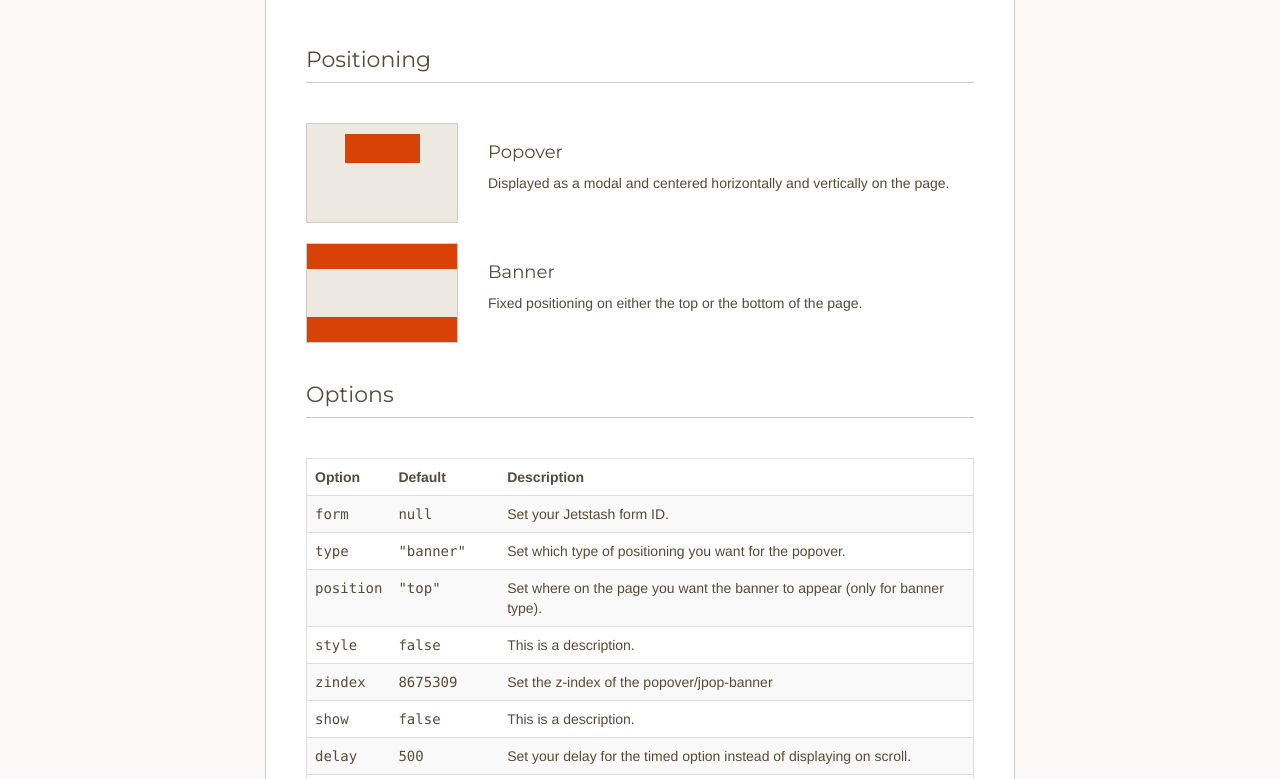
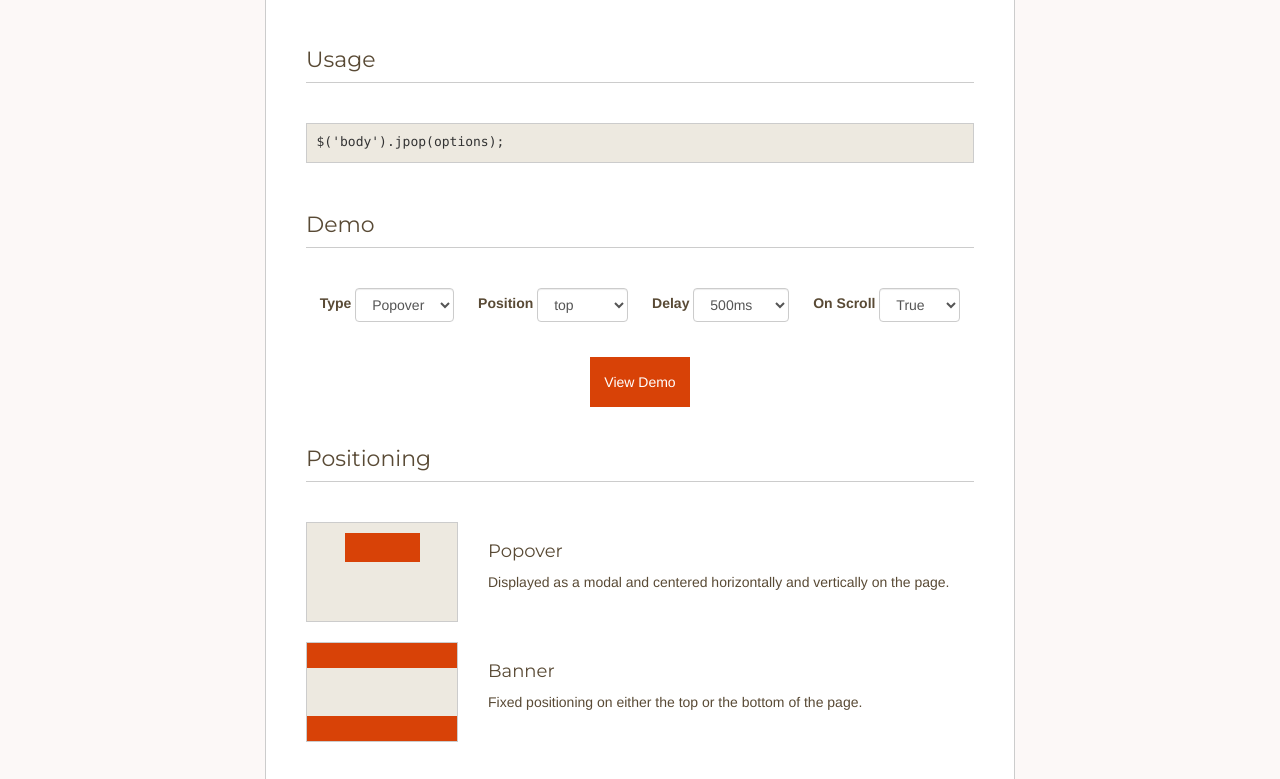
Before and after one commit to jetstash/jpop, a website: page demo/index.html in a window 1280 px wide. Shown: the part 141-920 px from the top of the page. Drawn offline with nearby package versions, Linux system fonts and the light colour scheme; files that its build step writes are made by us from their sources.

Commit message:
Closes #4 -- added working demo

```diff
--- a/demo/css/styles.css
+++ b/demo/css/styles.css
@@ -87,11 +87,47 @@ td.mono {
 .readme {
   background-color: #ffffff;
   border: 1px solid #ccc;
+  margin-bottom: 20px;
   padding: 10px 40px 40px 40px;
 }
 
-.example {
-  margin: 20px 0;
+.readme .row {
+  width: 100%;
+  margin: 0 auto;
+}
+
+pre {
+  background-color: #ede9e0;
+  border: 1px solid #ccc;
+  border-radius: 0px;
+}
+
+.demo, .options {
+  margin: 0 auto;
+  text-align: center;
+}
+
+.form-group {
+  margin-left: 10px;
+  margin-right: 10px;
+}
+
+button.view-demo {
+  width: 100px;
+  height: 50px;
+  margin: 35px 0 0 0;
+  border: none;
+  border-radius: 0px;
+  color: #ffffff;
+  background-color: #d84207;
+}
+
+button.view-demo:hover, button.view-demo:focus, button.view-demo:active {
+  color: #ffffff;
+}
+
+.readme .example {
+  margin: 20px auto;
 }
 
 .box {
@@ -137,6 +173,20 @@ td.mono {
 
 .table > thead > tr > th {
   border-bottom: 1px solid #dddddd;
+}
+
+footer {
+  width: 100%;
+  margin: 15px auto;
+  text-align: center;
+}
+
+a.copyright {
+  color: #d84207;
+}
+
+a.copyright:focus, a.copyright:hover, a.copyright:active {
+  text-decoration: under
 }
 
 /* Styles for the jpop-form */
--- a/demo/index.html
+++ b/demo/index.html
@@ -21,6 +21,47 @@
     <div class="row">
       <div class="col-sm-8 col-sm-offset-2">
         <div class="readme">
+          <h1>Usage</h1>
+          <div class="row usage">
+            <pre>$('body').jpop(options);</pre>
+          </div>
+          <h1>Demo</h1>
+          <div class="row demo">
+            <form id="demo" role="form" class="options form-inline">
+              <div class="form-group">
+                <label for="type">Type</label>
+                <select class="form-control" id="type" name="type">
+                  <option value="popover">Popover</option>
+                  <option value="banner">Banner</option>
+                </select>
+              </div>
+              <div class="form-group">
+                <label for="position">Position</label>
+                <select class="form-control" id="position" name="position">
+                  <option value="top">top</option>
+                  <option value="bottom">Bottom</option>
+                </select>
+              </div>
+              <div class="form-group">
+                <label for="delay">Delay</label>
+                <select class="form-control" id="delay" name="delay">
+                  <option value="500">500ms</option>
+                  <option value="1000">1000ms</option>
+                  <option value="2000">2000ms</option>
+                  <option value="4000">4000ms</option>
+                  <option value="8000">8000ms</option>
+                </select>
+              </div>
+              <div class="form-group">
+                <label for="scroll">On Scroll</label>
+                <select class="form-control" id="scroll" name="scroll">
+                  <option value="true">True</option>
+                  <option value="false">False</option>
+                </select>
+              </div>
+            </form>
+            <button class="btn view-demo" id="view-demo">View Demo</button>
+          </div>
           <h1>Positioning</h1>
           <div class="row example">
             <div class="col-sm-3 no-left-padding">
@@ -116,7 +157,7 @@
           <div class="row">
             <div class="col-sm-12">
               <h4>Global Classes</h4>
-              <pre>.jpop-cta {} // Call to Action title<br>.jpop-form {} // Form container<br>#jpop-email {} // Input email field<br>.jpop-btn {} // Submit button<br>.jpop-error {} // Error message</pre>
+              <pre>.jpop-cta {} // Call to Action title<br>.jpop-form {} // Form container<br>.jpop-input {} // Input email field<br>.jpop-btn {} // Submit button<br>.jpop-error {} // Error message</pre>
             </div>
           </div>
           <div class="row">
@@ -137,17 +178,25 @@
   </div>
 
   <script type="text/javascript">
-    $('body').jpop({
-      form:     'm4CnDEOtbLPn',
-      type:     'banner',
-      position: 'top',
-      style:    false,
-      show:     false,
-      delay:    1000,
-      scroll:   false,
-      button:   "Subscribe"
+    $('#view-demo').on('click', function() {
+      $('#jpop-banner, #jpop-popover').remove();
+      $('body').unbind('jpop');
+
+      $('body').jpop({
+        form     : 'yMLrWm89FHK7',
+        type     : $('#type').val(),
+        position : $('#position').val(),
+        style    : false,
+        show     : false,
+        delay    : parseInt($('#delay').val(), 10),
+        scroll   : $('#scroll').val() === "true" ? true : false,
+        button   : "Subscribe"
+      });
     });
   </script>
 
+  <footer>
+    &copy; 2015 <a class="copyright" href="https://www.jetstash.com">Jetstash LLC</a>
+  </footer>
 </body>
 </html>
--- a/src/jpop.js
+++ b/src/jpop.js
@@ -25,6 +25,7 @@
       incorrectForm : "You must pass your form id as an option",
       generalError  : "Something went wrong, please refresh and try again."
     };
+    console.log(options);
   }
 
   jPop.prototype.run = function() {
@@ -171,7 +172,7 @@
     return [
       '<form id="jpop" role="form" class="jpop-form">',
         '<label class="sr-only" for="jpop-email">Email</label>',
-        '<input type="email" id="jpop-email" name="email" placeholder="email" required>',
+        '<input type="email" id="jpop-email" class="jpop-input" name="email" placeholder="email" required>',
         '<div id="jpop-error" class="jpop-error"></div>',
         '<button class="jpop-btn btn-default" type="submit">' + this.options.button + '</button>',
       '</form>'
```
Also changed, not shown: demo/js/jpop.min.js, jpop.min.js.
